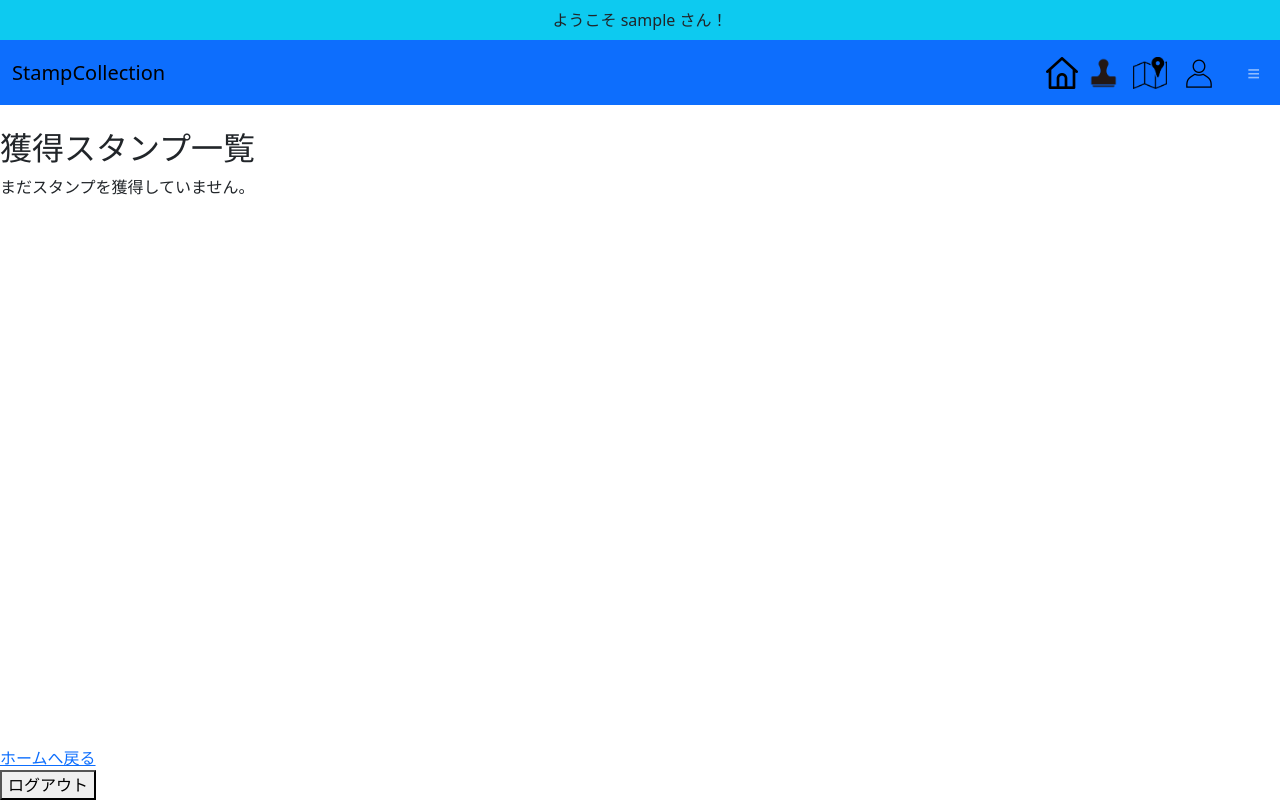
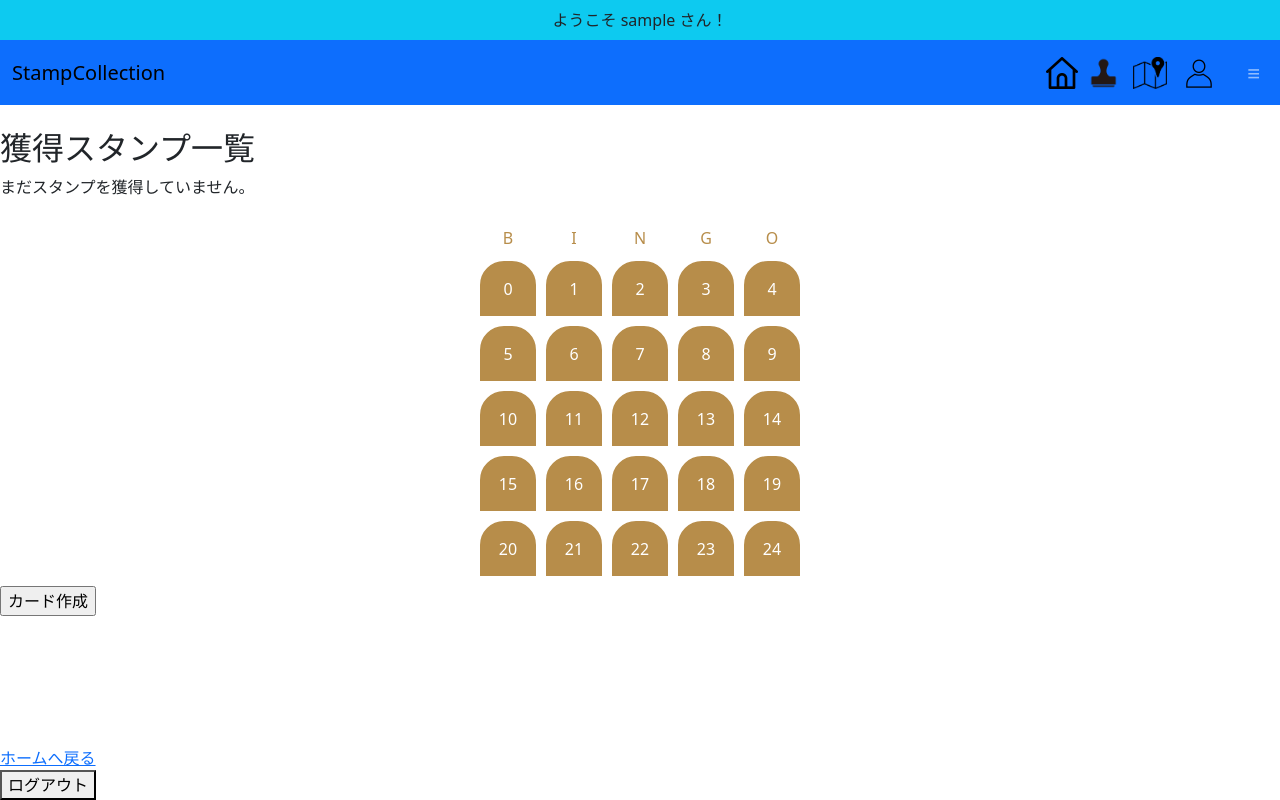
Before and after one commit to N-Ruma/StampCollection, a Django app: page /mypage in a window 1280 px wide. Run offline with Django 5.2, Linux system fonts and the light colour scheme; the visitor is signed in with stand-in values (Sample User, id 1); data that the repository does not hold is empty.

Commit message:
Added bingo sheet in mypage. - Changed field for bingo info.

```diff
--- /dev/null
+++ b/StampCollection/static/css/bingo.css
@@ -0,0 +1,49 @@
+/* カード全体のスタイル */
+#bingo{
+    width: 340px;
+    margin: 0 auto;
+    border-collapse: separate;
+    border-spacing: .65rem;
+}
+
+/* B I N G Oと番号のスタイル */
+#bingo th,
+#bingo td {
+    text-align: center;
+    font-weight: normal;
+}
+
+/* B I N G O の文字のスタイル */
+#bingo th{
+    color: #B78D4A;
+}
+
+/* 番号のスタイルを設定 */
+#bingo td {
+    width: 60px;
+    height: 55px;
+    text-align: center;
+    vertical-align: middle;
+
+    border-radius: 1.5rem 1.5rem 0 0;
+    color: #fff;
+    background-color: #B78D4A;
+    border: 2px solid #B78D4A;
+}
+
+/* 番号をチェックした時に変更するクラス、スタイルを設定 */
+#bingo td.check {
+    color: #B78D4A;
+    background-color: #F0F0F0;
+}
+
+/* 番号をマウスオーバーした時にポインタを指矢印に変更 */
+#bingo td:hover {
+    cursor: pointer;
+    cursor: hand;
+}
+
+/* 作成ボタンのスタイル */
+p#button{
+    text-align: center;
+}
--- a/StampCollection/templates/stampapp/mypage.html
+++ b/StampCollection/templates/stampapp/mypage.html
@@ -1,16 +1,18 @@
 {% extends "base.html" %}
 {% load static %}
+
+{% block head %}
+<link rel="stylesheet" href="{% static 'css/bingo.css' %}">
+<script src='{% static "js/bingo.js" %}'></script>
+{% endblock head %}
 
 {% block title %}
 <h1>マイページ</h1>
 {% endblock title %}
 
 {% block content %}
-
 <h2>獲得スタンプ一覧</h2>
-
 <div style="display: flex; flex-wrap: wrap; gap: 30px;">
-
   {% for own_stamp in own_stamps %}
   <div style="width: 150px; text-align: center;">
       <img src="{{ own_stamp.stamp_image.url }}"
@@ -20,9 +22,58 @@
   {% empty %}
   <p>まだスタンプを獲得していません。</p>
   {% endfor %}
-
 </div>
-
+<div container-bingo>
+  <table id="bingo" cellspacing="10">
+    <tbody>
+      <tr>
+        <th>B</th>
+        <th>I</th>
+        <th>N</th>
+        <th>G</th>
+        <th>O</th>
+      </tr>
+      <tr>
+        <td id="bi0">0</td>
+        <td id="bi1">1</td>
+        <td id="bi2">2</td>
+        <td id="bi3">3</td>
+        <td id="bi4">4</td>
+      </tr>
+      <tr>
+        <td id="bi5">5</td>
+        <td id="bi6">6</td>
+        <td id="bi7">7</td>
+        <td id="bi8">8</td>
+        <td id="bi9">9</td>
+      </tr>
+      <tr>
+        <td id="bi10">10</td>
+        <td id="bi11">11</td>
+        <td id="bi12">12</td>
+        <td id="bi13">13</td>
+        <td id="bi14">14</td>
+      </tr>
+      <tr>
+        <td id="bi15">15</td>
+        <td id="bi16">16</td>
+        <td id="bi17">17</td>
+        <td id="bi18">18</td>
+        <td id="bi19">19</td>
+      </tr>
+      <tr>
+        <td id="bi20">20</td>
+        <td id="bi21">21</td>
+        <td id="bi22">22</td>
+        <td id="bi23">23</td>
+        <td id="bi24">24</td>
+      </tr>
+    </tbody>
+  </table>
+  <p id="button-create-bingo">
+    <input type="button" value="カード作成" id="bingo-create">
+  </p>
+</div>
 {% endblock content %}
 
 {% block redirect %}
```
Also changed, not shown: StampCollection/stampapp/models.py (+25 -2 lines), StampCollection/static/js/bingo.js (added).
